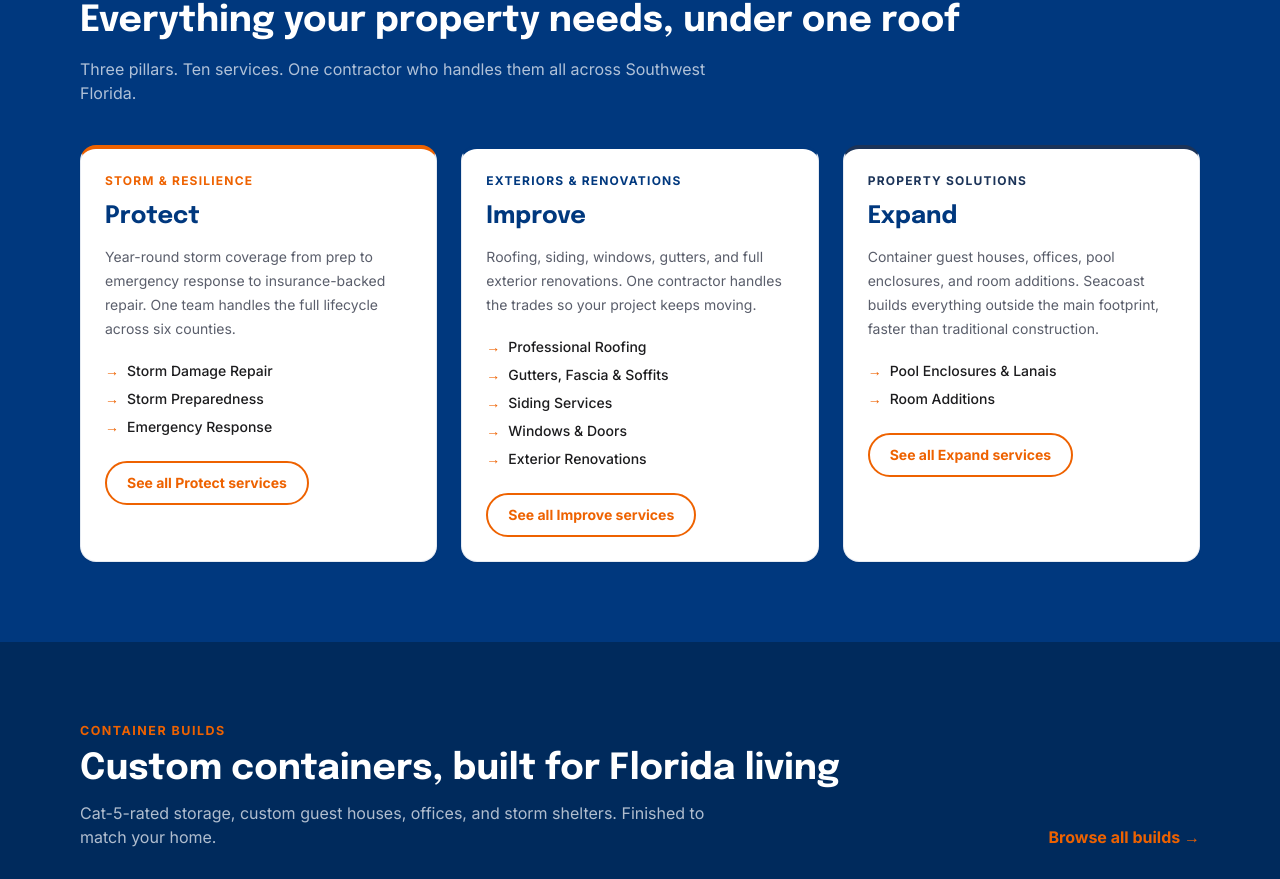
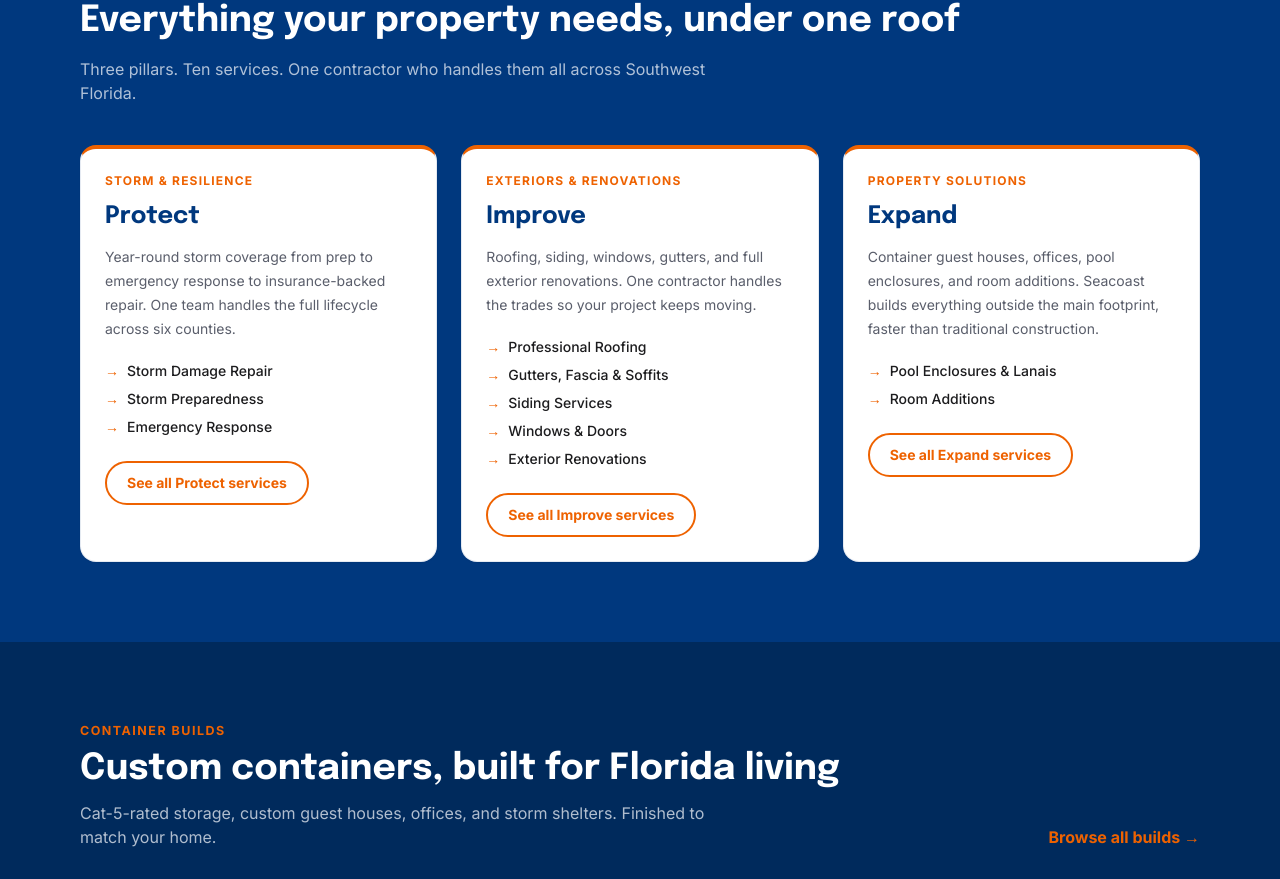
Before and after one commit to ecomstrategics/seacoast-bd, a Next.js app: page / in a window 1280 px wide. Shown: the part 989-1868 px from the top of the page. Built offline with nearby package versions, Linux system fonts and the light colour scheme.

Commit message:
fix(home): unify solution pillars to orange top bar + eyebrow (was per-pillar colors)

```diff
--- a/src/components/SolutionsPillar.tsx
+++ b/src/components/SolutionsPillar.tsx
@@ -1,18 +1,6 @@
 import Link from "next/link";
 
 type PillarType = "protect" | "improve" | "expand";
-
-const accentBorderClasses: Record<PillarType, string> = {
-  protect: "border-t-teal",
-  improve: "border-t-navy",
-  expand: "border-t-copper",
-};
-
-const accentTextClasses: Record<PillarType, string> = {
-  protect: "text-teal",
-  improve: "text-navy",
-  expand: "text-copper",
-};
 
 const eyebrowLabels: Record<PillarType, string> = {
   protect: "Storm & Resilience",
@@ -34,8 +22,8 @@ export function SolutionsPillar({
   href: string;
 }) {
   return (
-    <div className={`rounded-2xl border border-navy/10 border-t-4 ${accentBorderClasses[pillar]} bg-white p-6 shadow-sm`}>
-      <p className={`text-xs font-bold uppercase tracking-widest ${accentTextClasses[pillar]}`}>{eyebrowLabels[pillar]}</p>
+    <div className="rounded-2xl border border-navy/10 border-t-4 border-t-orange bg-white p-6 shadow-sm">
+      <p className="text-xs font-bold uppercase tracking-widest text-orange">{eyebrowLabels[pillar]}</p>
       <h3 className="mt-3 font-heading text-2xl font-bold text-navy">{title}</h3>
       <p className="mt-3 text-sm leading-6 text-text-secondary">{blurb}</p>
       <ul className="mt-5 space-y-2">
```
